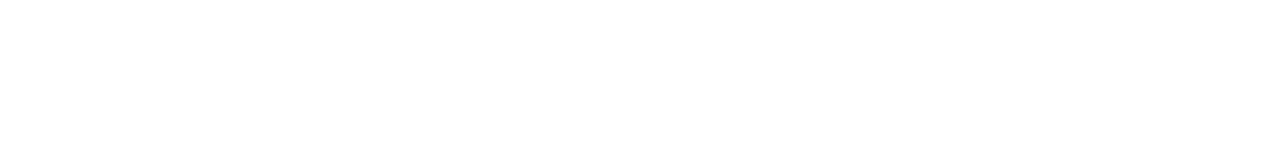
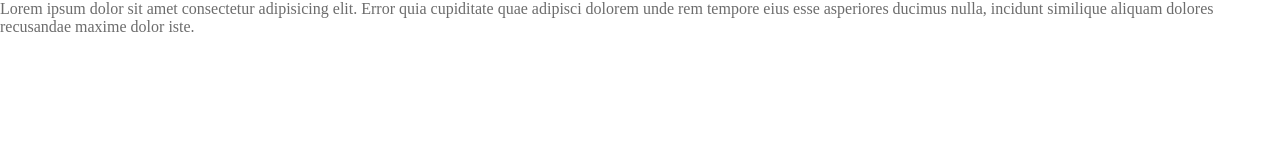
Before and after one commit to RafaMedeiroz/Projeto-travelgram, a plain HTML site: page index.html in a window 1280 px wide. Drawn offline with Linux system fonts and the light colour scheme.

Commit message:
Initial Style guide

```diff
--- a/index.html
+++ b/index.html
@@ -6,9 +6,12 @@
     <title>Travelgram - Perfil de viagens</title>
     <link rel="stylesheet" href="styles/index.css"/>
 
+    <link rel="preconnect" href="https://fonts.googleapis.com">
+    <link rel="preconnect" href="https://fonts.gstatic.com" crossorigin>
+    <link href="https://fonts.googleapis.com/css2?family=Poppins:wght@400;700&display=swap" rel="stylesheet">
 
 </head>
 <body>
-
+    <p>Lorem ipsum dolor sit amet consectetur adipisicing elit. Error quia cupiditate quae adipisci dolorem unde rem tempore eius esse asperiores ducimus nulla, incidunt similique aliquam dolores recusandae maxime dolor iste.</p>
 </body>
 </html>
--- a/styles/global.css
+++ b/styles/global.css
@@ -3,3 +3,20 @@
     padding: 0;
     box-sizing: border-box;
 }
+
+:root {
+    --brand-color: #EF5F4C;
+    --shape-transparency: #ffffff8f;
+    --skeleton-color: #D9D9D9;
+    --surface-color: #F5F5F5;
+    --background-color: #FFFFFF;
+    --text-color-primary: #313131;
+    --text-color-secondary: #6C6C6C;
+
+}
+
+body {
+    color: var(--text-color-secondary);
+    background-color: var(--background-color);
+
+}
```
Also changed, not shown: assets/AirplaneTilt.svg (added), assets/Image 01.png (added), assets/Image 02.png (added), assets/Image 03.png (added), assets/Image 04.png (added), assets/Image 05.png (added), assets/Image 06.png (added), assets/Image 07.png (added), assets/Image 08.png (added), assets/Image 09.png (added), assets/Image 10.png (added), assets/Image 11.png (added), assets/Image.svg (added), assets/Logo.svg (added), 2 more files, 1 other file.
